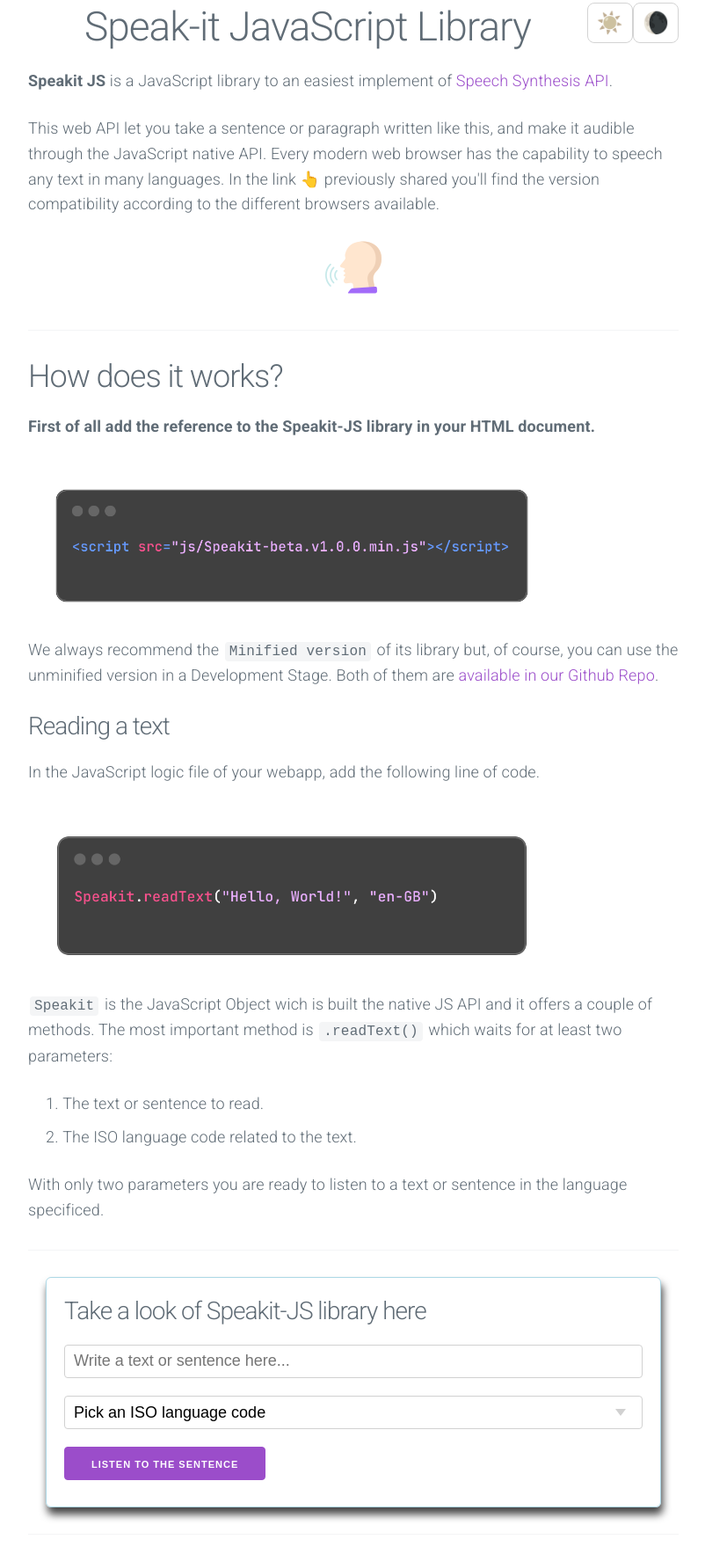
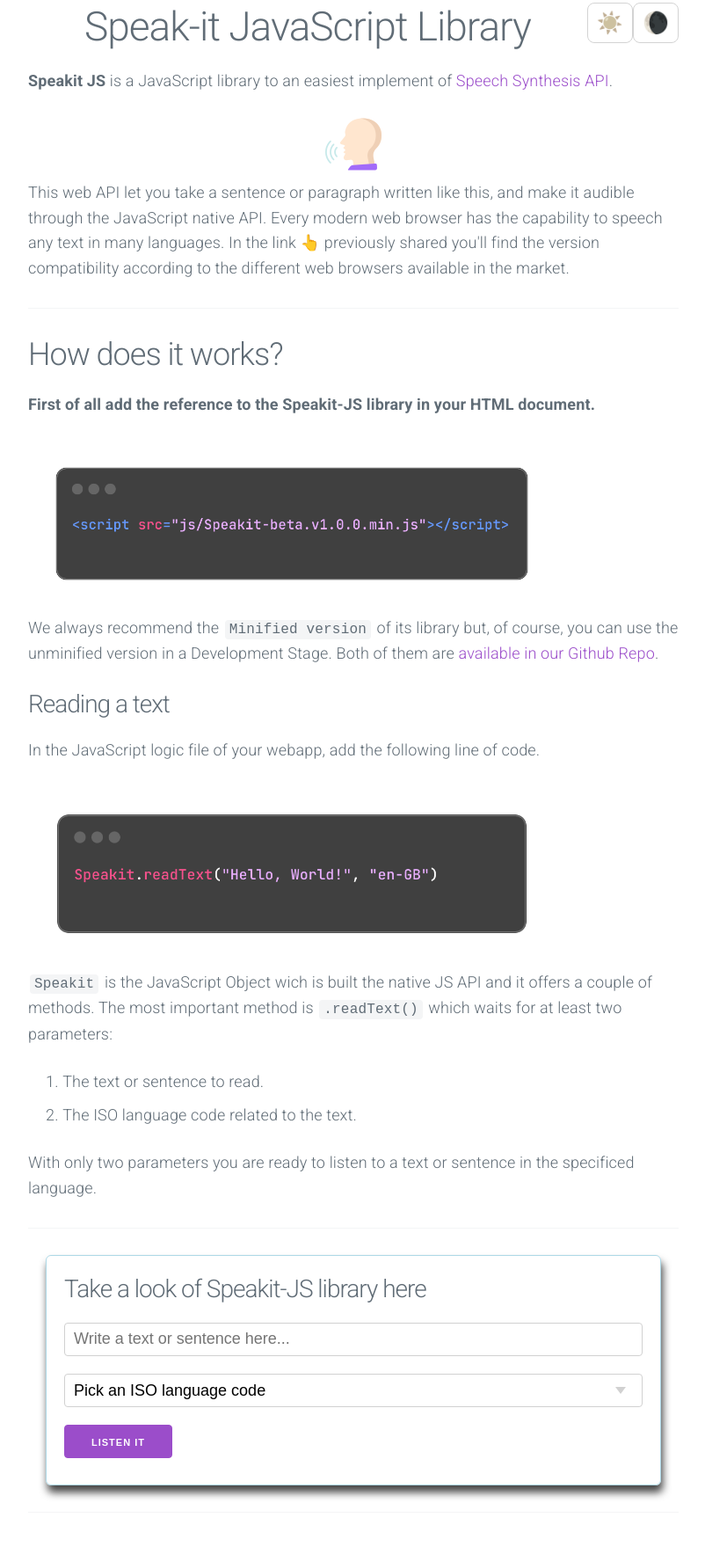
Before and after one commit to mobilepadawan/Speakit-JS, a plain HTML site: page docs/index.html in a window 1280 px wide. Shown: the part 13-1780 px from the top of the page at 88% size, without its empty margins (238-1040 px from the left). Drawn offline with nearby package versions, Linux system fonts and the light colour scheme.

Commit message:
A functional Sample for Speakit-JS

```diff
--- a/docs/index.html
+++ b/docs/index.html
@@ -1,6 +1,5 @@
 <!DOCTYPE html>
 <html lang="en">
-
 <head>
     <meta charset="UTF-8">
     <title>Speak-it JavaScript Library</title>
@@ -10,7 +9,6 @@
     <script src="../Speakit-beta.v1.0.0.min.js"></script>
     <script type="module" src="js/main.js"></script>
 </head>
-
 <body>
     <div class="contenedor">
         <div class="theme-picker">
@@ -21,17 +19,13 @@
             <img class="img-logo" src="images/speak-64.png" alt="Toaster Icon (Copyrighted by Freepik)">
             <h1 id="titulo">Speak-it JavaScript Library</h1>
             <p><strong>Speakit JS</strong> is a JavaScript library to an easiest implement of <a href="https://developer.mozilla.org/en-US/docs/Web/API/SpeechSynthesis" target="_blank">Speech Synthesis API</a>.</p>
-            <p>This web API let you take a sentence or paragraph written like this, and make it audible through the JavaScript native API. Every modern web browser has the capability to speech any text in many languages. In the link 👆 previously shared you'll find the version compatibility according to the different browsers available.</p>
+            <div class="image-sample">
+                <img src="images/speak-64.png" alt="Toast-It sample code">
+            </div>
+            <p>This web API let you take a sentence or paragraph written like this, and make it audible through the JavaScript native API. Every modern web browser has the capability to speech any text in many languages. In the link 👆 previously shared you'll find the version compatibility according to the different web browsers available in the market.</p>
+            <hr>
         </header>
         <main>
-            <section>
-                <article>
-                    <div class="image-sample">
-                        <img src="images/speak-64.png" alt="Toast-It sample code">
-                        <hr>
-                    </div>
-                </article>
-            </section>
             <section>
                 <article>
                     <h2>How does it works?</h2>
@@ -46,7 +40,7 @@
                         <li>The text or sentence to read.</li>
                         <li>The ISO language code related to the text.</li>
                     </ol>
-                    <p>With only two parameters you are ready to listen to a text or sentence in the language specificed.</p>
+                    <p>With only two parameters you are ready to listen to a text or sentence in the specificed language.</p>
                     <hr>
                 </article>
             </section>
@@ -70,7 +64,7 @@
                             <option>pt-BR</option>
                         </select>
                     </label>
-                    <button id="buttonRead">Listen to the sentence</button>
+                    <button id="buttonRead">Listen it</button>
                 </article>
             </section>
             <hr>
--- a/docs/js/main.js
+++ b/docs/js/main.js
@@ -22,4 +22,4 @@ emojiMoon.addEventListener('click', ()=> {
 buttonRead.addEventListener("click", ()=> {
     let textToRead = inputText.value.trim()
     textToRead && Speakit.readText(textToRead, selectedLanguage.value)
-})
+}) // Siete pronti per trovare una pizza, oppure due?
```
